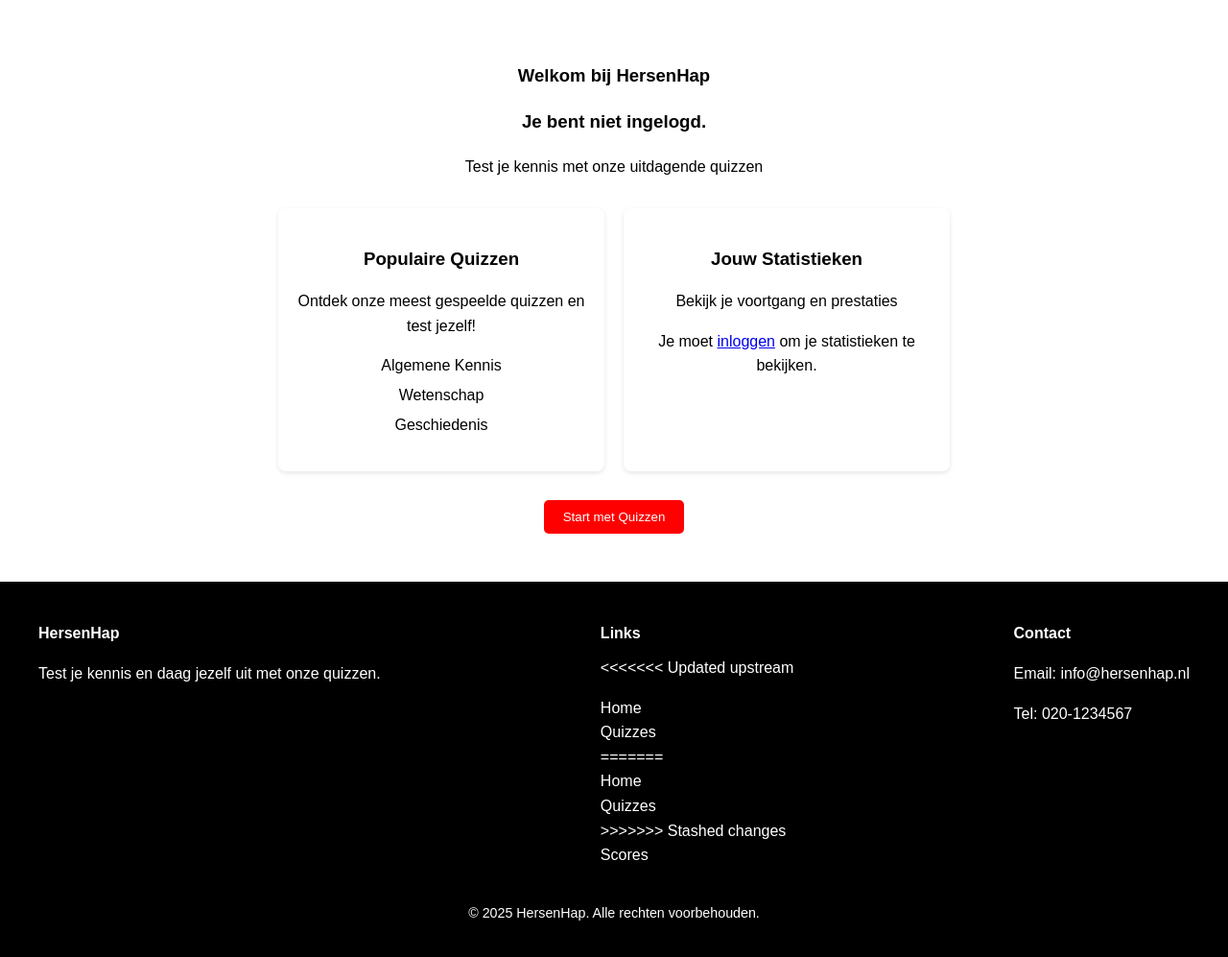
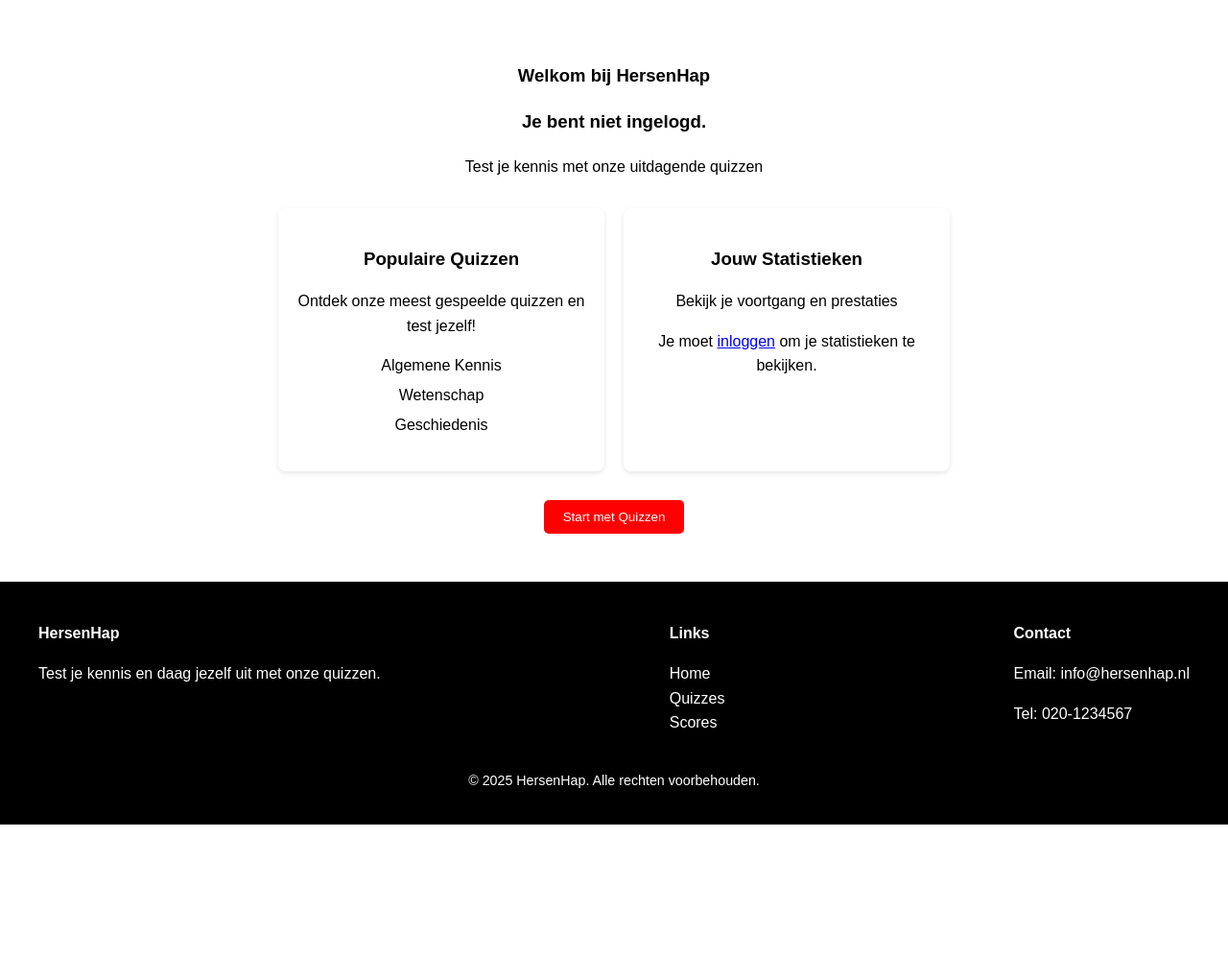
Before and after one commit to lorexgmd/Quiz-project, a PHP site: page / in a window 1280 px wide. Shown: the part 79-1076 px from the top of the page at 96% size. After the commit the page ends 938 px from the top, so only its background shows below. Run offline with PHP 8.4, Linux system fonts and the light colour scheme.

Commit message:
kleine aanpassing

```diff
--- a/index.php
+++ b/index.php
@@ -97,15 +97,9 @@ if (isset($_SESSION['user_id'])) {
             </div>
             <div class="footer-section">
                 <h4>Links</h4>
-<<<<<<< Updated upstream
-                <ul>
-                    <li><a href="#">Home</a></li>
-                    <li><a href="#">Quizzes</a></li>
-=======
                 <ul>
                     <li><a href="index.html">Home</a></li>
                     <li><a href="quizzen.php">Quizzes</a></li>
->>>>>>> Stashed changes
                     <li><a href="#">Scores</a></li>
                 </ul>
             </div>
```
